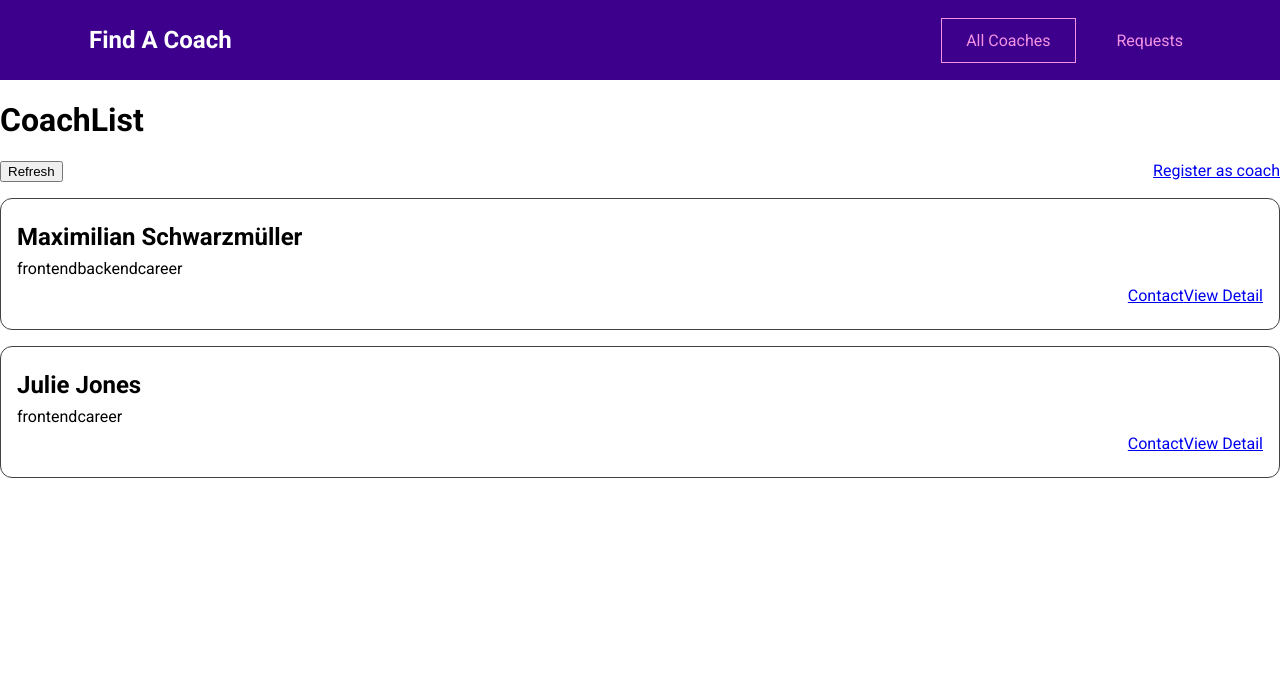
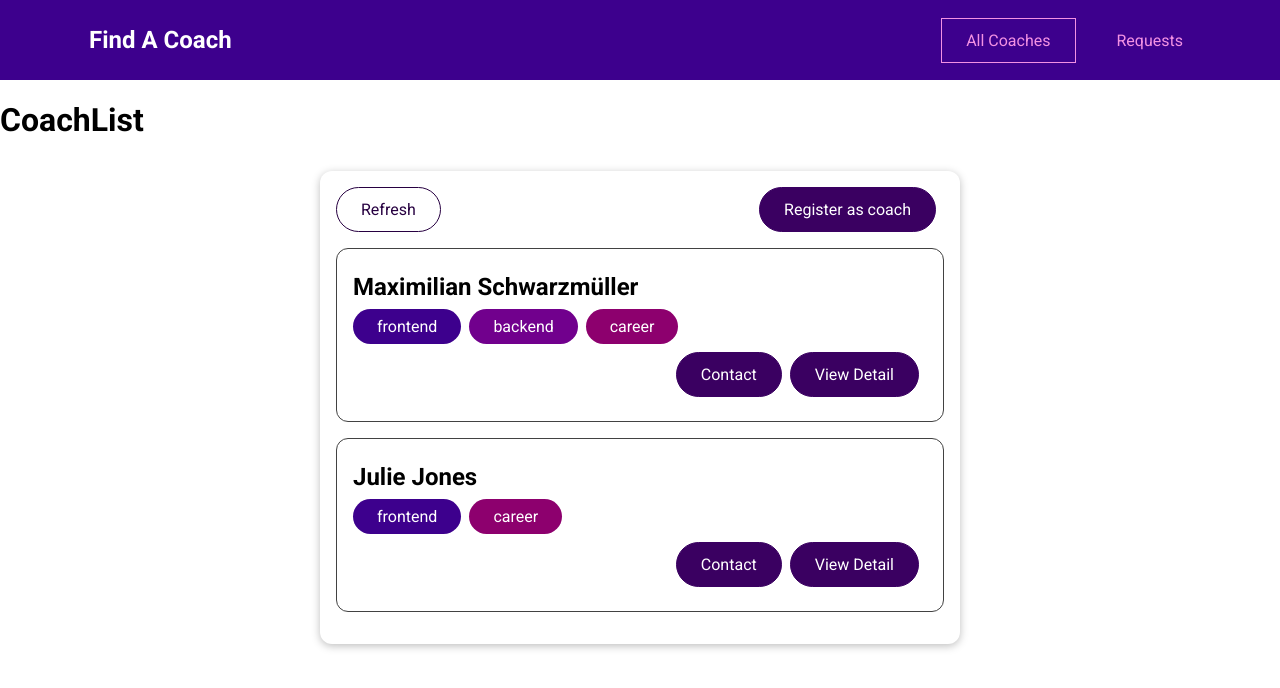
Before and after one commit to Martina928/find-a-coach, a Vue app: page /coaches in a window 1280 px wide. Shown: the top 688 px of the page. Built offline with nearby package versions, Linux system fonts and the light colour scheme.

Commit message:
fix: replace to common UI component

```diff
--- a/src/components/coaches/CoachInfo.vue
+++ b/src/components/coaches/CoachInfo.vue
@@ -3,11 +3,12 @@
     <h3>{{ fullName }}</h3>
     <h4>{{ rate }}</h4>
     <div>
-      <span v-for="area in areas" :key="area">{{ area }}</span>
+      <BaseBadge v-for="area in areas" :key="area" :type="area" :text="area"></BaseBadge>
     </div>
     <div class="actions">
-      <router-link :to="coachContactPath">Contact</router-link>
-      <router-link :to="coachDetailPath">View Detail</router-link>
+      <!-- 隱式 prop 綁定 -->
+      <Basebutton isLink :to="coachContactPath">Contact</Basebutton>
+      <Basebutton isLink :to="coachDetailPath">View Detail</Basebutton>
     </div>
   </li>
 </template>
--- a/src/pages/coaches/CoachList.vue
+++ b/src/pages/coaches/CoachList.vue
@@ -1,10 +1,11 @@
 <template>
   <div>
     <h1>CoachList</h1>
+    <BaseCard>
       <section>
         <div class="controls">
-        <button>Refresh</button>
-        <router-link to="/register">Register as coach</router-link>
+          <Basebutton mode="outline">Refresh</Basebutton>
+          <Basebutton isLink to="/register">Register as coach</Basebutton>
         </div>
         <ul v-if="hasCoach">
           <CoachInfo
@@ -14,10 +15,12 @@
             :firstName="coach.firstName"
             :lastName="coach.lastName"
             :areas="coach.areas"
-          :rate="coach.rate"></CoachInfo>
+            :rate="coach.rate"
+          ></CoachInfo>
         </ul>
         <h3 v-else>No coaches found.</h3>
       </section>
+    </BaseCard>
   </div>
 </template>
 
@@ -25,19 +28,19 @@
 import CoachInfo from '../../components/coaches/CoachInfo.vue';
 
 export default {
-  computed:{
+  computed: {
     filteredCoachesList() {
       // ['namespaced/propertyName']
-      return this.$store.getters['coaches/coachesList']
+      return this.$store.getters['coaches/coachesList'];
     },
     hasCoach() {
-      return this.$store.getters['coaches/hasCoach']
+      return this.$store.getters['coaches/hasCoach'];
     }
   },
   components: {
     CoachInfo
   }
-}
+};
 </script>
 
 <style scoped>
```
Also changed, not shown: src/main.js (+7 -0 lines). Lines whose indentation alone changed are shown as unchanged.
